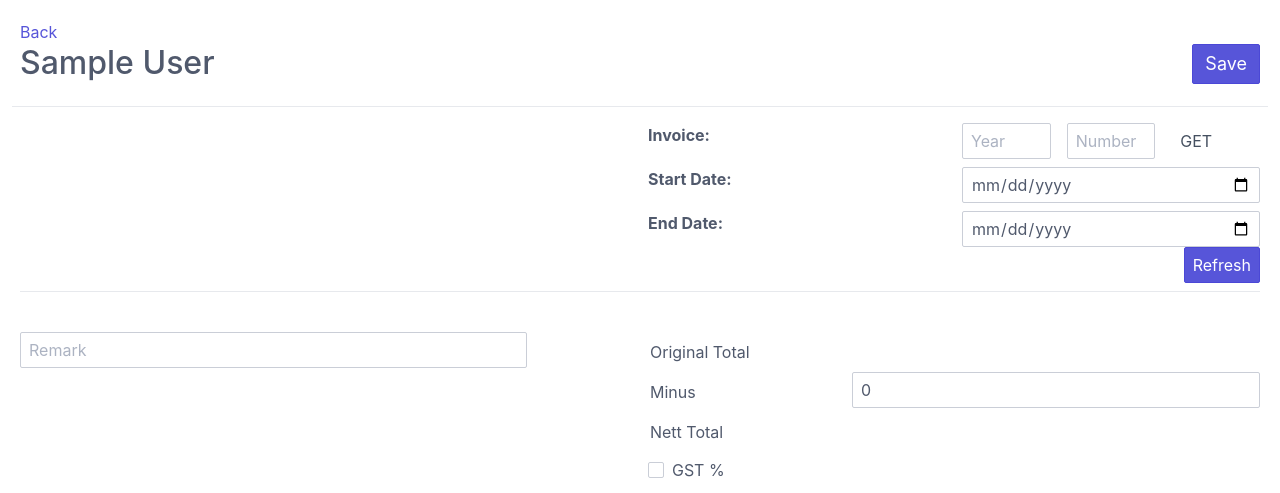
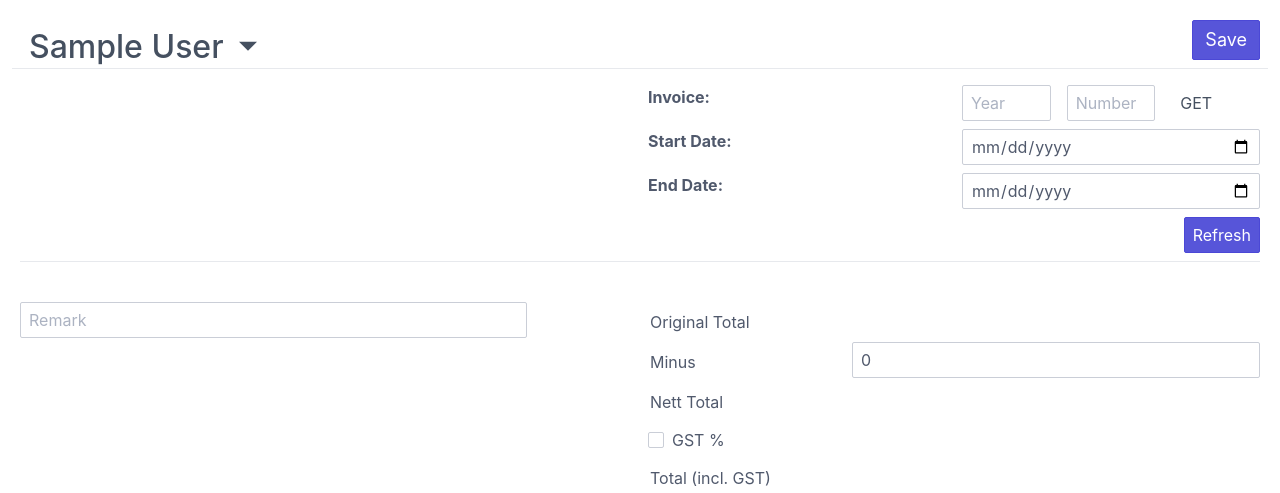
Before and after one commit to ickings1800/relief-invoice-system, a Django app: page /pos/invoice/date_range/1/ in a window 1280 px wide. Shown: the part 36-529 px from the top of the page. Run offline with Django 3.2, Linux system fonts and the light colour scheme; tables that the repository leaves empty hold one stand-in row (values such as "Sample post"); some libraries are stand-ins or nearby versions.

Commit message:
fixed invoice detail refresh button and clean up arguments

```diff
--- a/relief/pos/templates/pos/invoice/invoice_history.html
+++ b/relief/pos/templates/pos/invoice/invoice_history.html
@@ -16,7 +16,7 @@
                         {{ invoice.date_generated|date:"d/m/y" }}
                     </td>
                     <td>
-                        <a href="{% url 'pos:invoice_view' invoice_pk=invoice.pk cust_pk=invoice.route_set.all.0.orderitem_set.all.0.customerproduct.customer.pk %}">
+                        <a href="{% url 'pos:invoice_view' invoice_pk=invoice.pk %}">
                             {{ invoice.route_set.all.0.orderitem_set.all.0.customerproduct.customer.name }}
                         </a>
                     </td>
--- a/relief/pos/templates/pos/invoice/invoice_select_order.html
+++ b/relief/pos/templates/pos/invoice/invoice_select_order.html
@@ -6,9 +6,18 @@
 {% block content %}
 <script type="text/javascript" src="{% static 'pos/js/invoice_detail.js' %}"></script>
 <div class="container">
-    <a href="#">Back </a>
     <div class="columns">
-        <h2 id="customer" data-customer-id="{{ customer.pk}}" class="column col-8">{{ customer.name }}</h2>
+        <div class="dropdown column col-8">
+          <a href="#" class="btn btn-link dropdown-toggle" tabindex="0" id="customer" data-customer-id="{{ customer.pk }}">
+              {{ customer.name }} <i class="icon icon-caret"></i>
+          </a>
+          <!-- menu component -->
+          <ul class="menu">
+              {% for cg in customer_groups %}
+              <li class="menu-item"><a href="{% url 'pos:invoice_daterange' pk=cg.customer_id %}">{{ cg.customer.name }}</a></li>
+              {% endfor %}
+          </ul>
+        </div>
         <div class="column col-4">
             <button id="create" class="btn btn-primary btn-lg float-right">Save</button>
         </div>
@@ -34,12 +43,13 @@
                 <li class="column col-6">
                     <input style="flex:3" class="form-input" type="date" id="end-date">
                 </li>
+                <li class="column col-12">
+                    <button data-customer-id="{{ customer.pk }}" id="refresh" class="btn btn-primary float-right">Refresh</button>
+                </li>
             </ul>
-            <button data-customer-id="{{ customer.pk }}" id="refresh" class="btn btn-primary float-right">Refresh</button>
         </div>
     </div>
     <div class="divider"></div>
-
     <table id="route-table" class="table">
         <tr id="heading" class="route-row"></tr>
         <tr><td style="border:none;"></td></tr>
--- a/relief/pos/urls.py
+++ b/relief/pos/urls.py
@@ -34,7 +34,7 @@ urlpatterns = [
     #  /pos/invoice/invoice_history/
     path('invoice/invoice_history', views.InvoiceHistoryView.as_view(), name='invoice_history'),
     #  /pos/invoice/<invoice_pk>/
-    path('invoice/<int:cust_pk>/<int:invoice_pk>/', views.InvoiceSingleView, name='invoice_view'),
+    path('invoice/<int:invoice_pk>/', views.InvoiceSingleView, name='invoice_view'),
     #  /pos/invoice/delete/<invoice_pk>/
     path('invoice/delete/<int:pk>', views.InvoiceDeleteView.as_view(), name='invoice_delete'),
     #  /pos/invoice/customer/<customer_pk>/
--- a/relief/pos/views.py
+++ b/relief/pos/views.py
@@ -227,7 +227,7 @@ def InvoiceDateRangeView(request, pk):
         return render(request, template_name, {'customer': customer})
 
 
-def InvoiceSingleView(request, invoice_pk, cust_pk):
+def InvoiceSingleView(request, invoice_pk):
     invoice_file = Invoice.export_invoice_to_pdf(int(invoice_pk))
     response = HttpResponse(content_type='application/pdf')
     response['Content-Disposition'] = 'inline; filename={0}.pdf'.format(invoice_pk)
```
